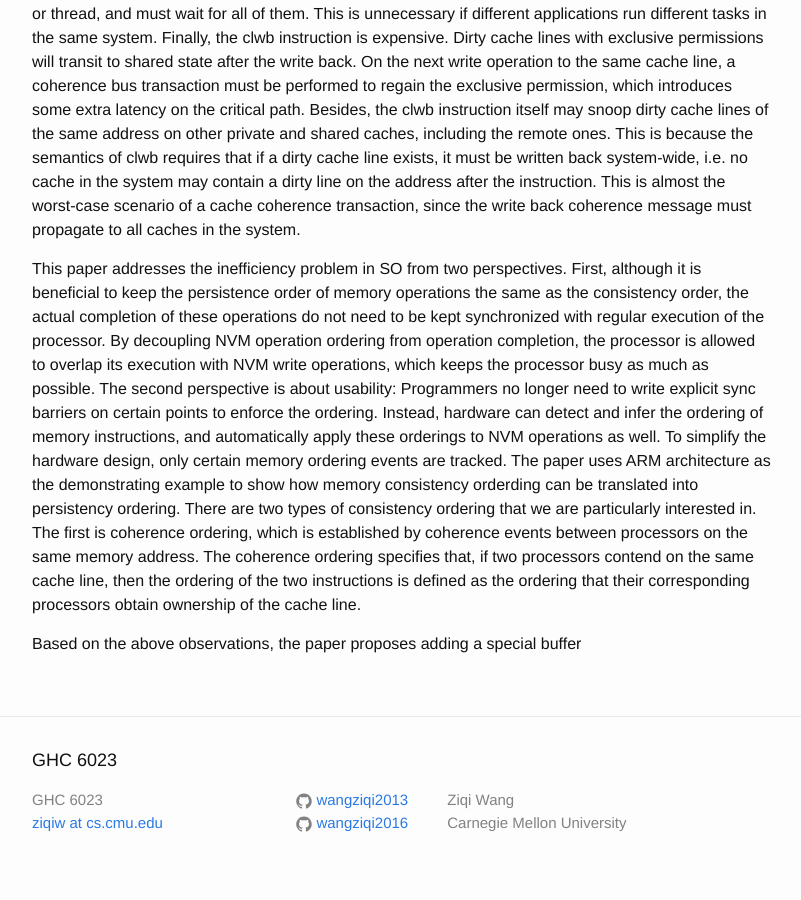
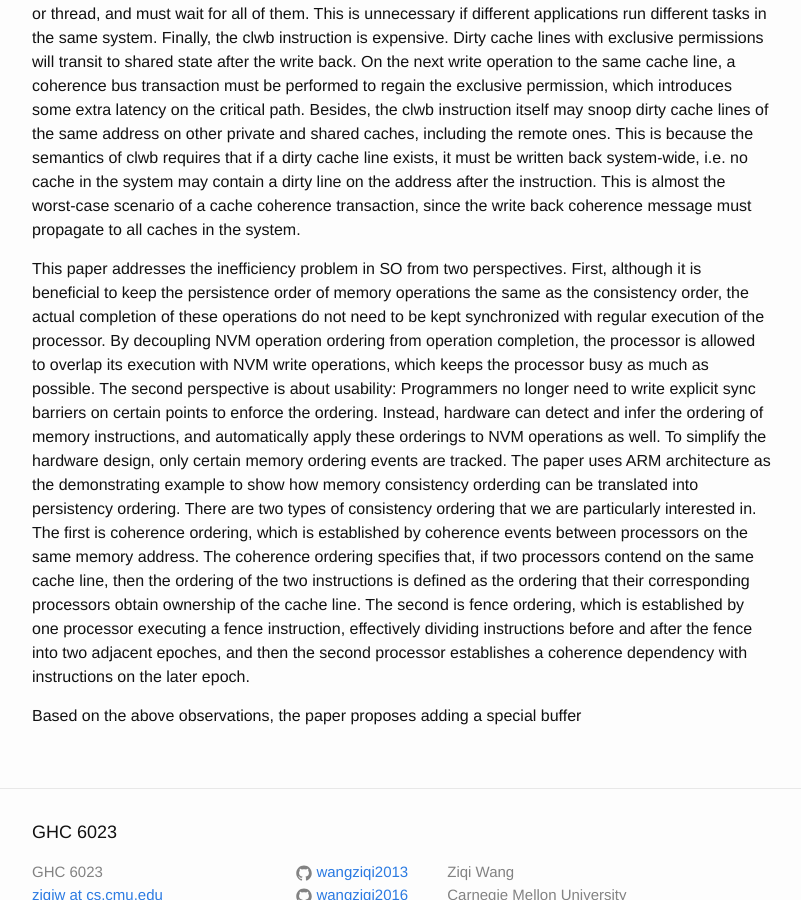
Before and after one commit to wangziqi2013/wangziqi2013.github.io, a Jekyll site: the page built from _posts/2019-01-19-delegated-persist-ordering.markdown, in a window 1280 px wide and 900 px high, scrolled down 1318 px. Shown: the whole window, without its empty margins (238-1039 px from the left). Built offline with Jekyll 4.4.1, drawn with Linux system fonts in a browser that asks for light colours.

Commit message:
Working on barrier consistency

```diff
--- a/_posts/2019-01-19-delegated-persist-ordering.markdown
+++ b/_posts/2019-01-19-delegated-persist-ordering.markdown
@@ -67,6 +67,9 @@ orderding can be translated into persistency ordering. There are two types of co
 interested in. The first is coherence ordering, which is established by coherence events between processors on the same
 memory address. The coherence ordering specifies that, if two processors contend on the same cache line, then the ordering
 of the two instructions is defined as the ordering that their corresponding processors obtain ownership of the cache line.
+The second is fence ordering, which is established by one processor executing a fence instruction, effectively dividing
+instructions before and after the fence into two adjacent epoches, and then the second processor establishes a coherence
+dependency with instructions on the later epoch.
 
 
 Based on the above observations, the paper proposes adding
```
